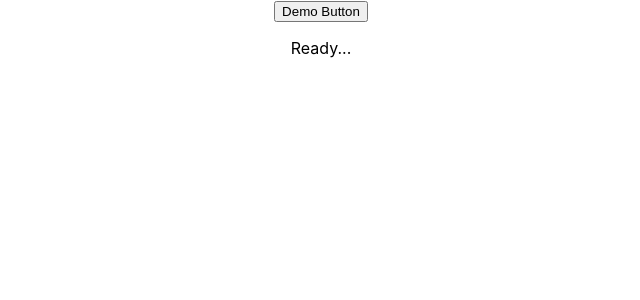
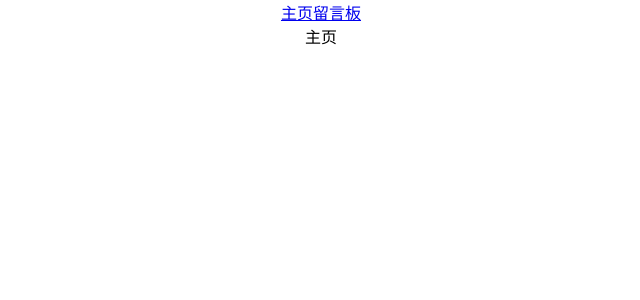
Before and after one commit to zhao-yi-fan/react-mongodb-netlify, a React (Create React App) app: page /home in a window 1280 px wide. Shown: the top 300 px of the page, without its empty margins (319-959 px from the left). Built offline with nearby package versions, Linux system fonts and the light colour scheme.

Commit message:
feat: 主页和留言板

```diff
--- a/src/App.js
+++ b/src/App.js
@@ -1,7 +1,10 @@
+import { BrowserRouter as Router, Link,NavLink , Route, Routes, Navigate } from "react-router-dom";
 import { useState } from "react";
 import "./App.css";
+import Home from './home'
+import MessageBoard from './messageBoard'
 
-function App() {
+function App () {
   const [message, setMessage] = useState("Ready...");
 
   const onDemoClick = () => {
@@ -16,9 +19,18 @@ function App() {
 
   return (
     <div className="App">
-      <button onClick={onDemoClick}>Demo Button</button>
-      <p>{message}</p>
+      <Router>
+        <NavLink to="/home" className="link">主页</NavLink>
+        <NavLink to="/messageBoard" className="link">留言板</NavLink>
+        <Routes>
+          <Route path="/" element={<Home/>}></Route>
+          <Route path="/home" element={<Home/>}></Route>
+          <Route path="/messageBoard" element={<MessageBoard/>}></Route>
+        </Routes>
+        <Navigate to="/home" element={<Home/>}/>    {/* 当以上Route组件都匹配失败时，重定向到/home */}
+      </Router>
     </div>
+
   );
 }
 
--- /dev/null
+++ b/src/home/index.js
@@ -0,0 +1,13 @@
+import { useState } from "react";
+
+function App () {
+
+  return (
+    <div className="App">
+      主页
+    </div>
+
+  );
+}
+
+export default App;
--- /dev/null
+++ b/src/messageBoard/index.js
@@ -0,0 +1,13 @@
+import { useState } from "react";
+
+function App () {
+
+  return (
+    <div className="App">
+      留言板
+    </div>
+
+  );
+}
+
+export default App;
```
